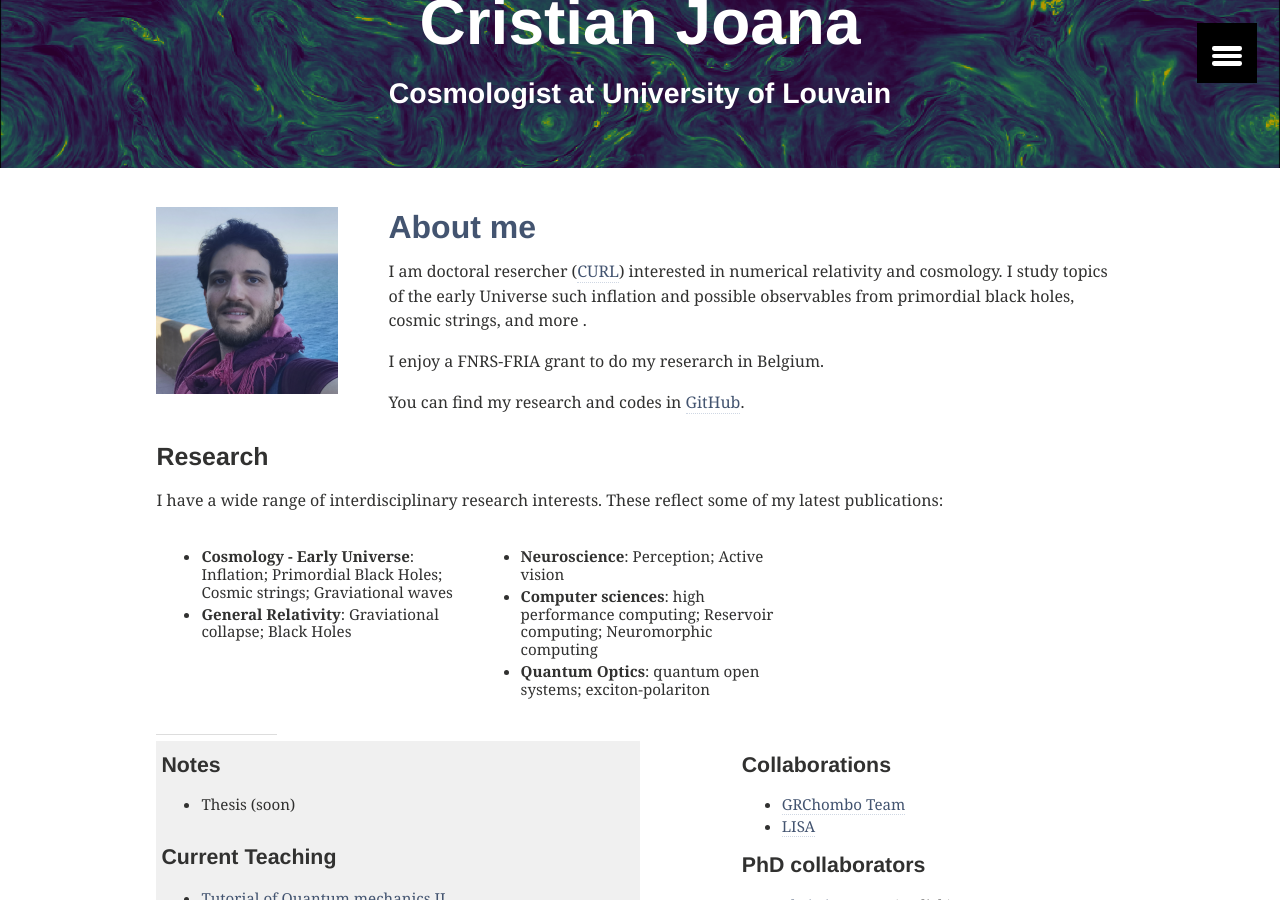
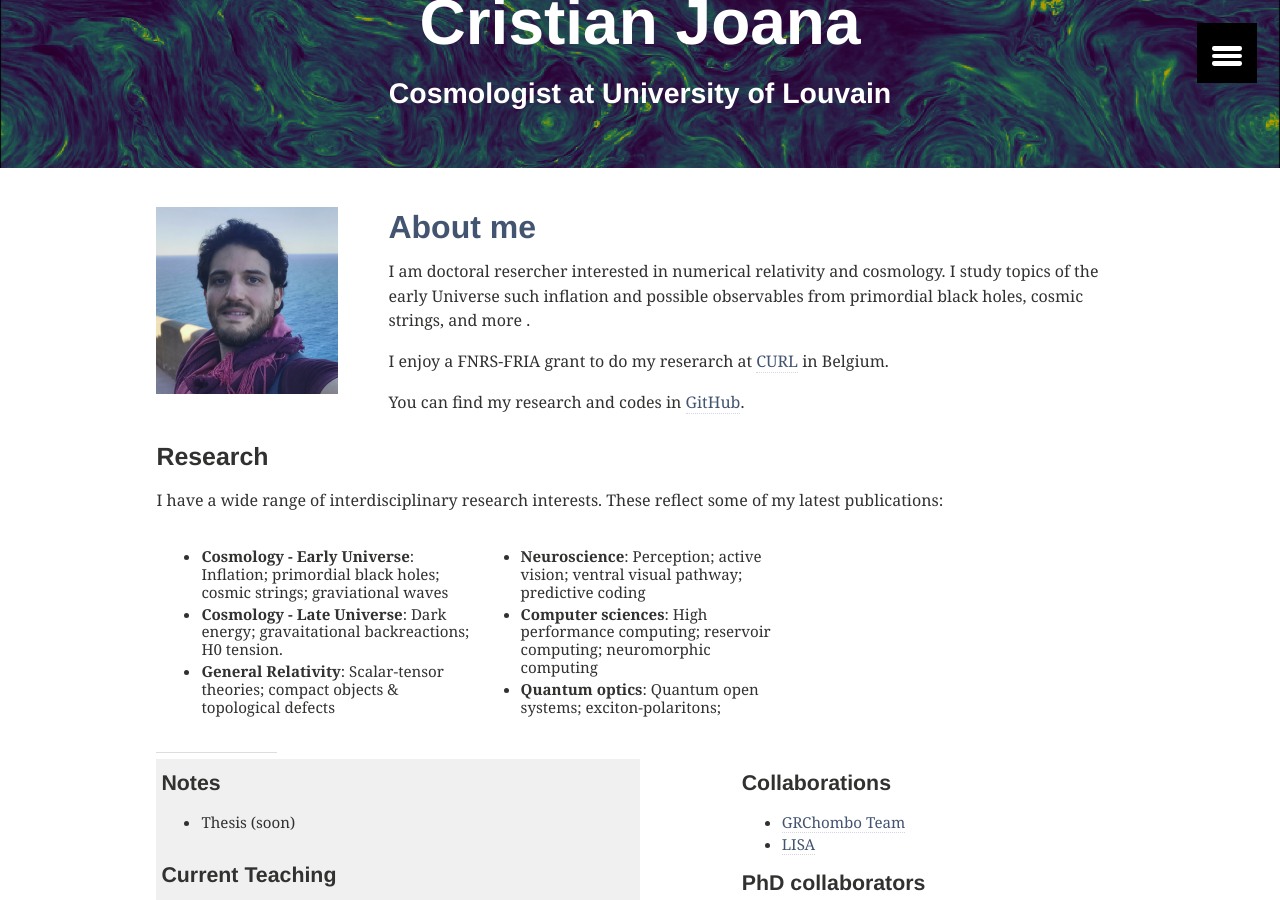
Before and after one commit to cjoana/cjoana.github.io, a Jekyll site: the page built from index.md, in a window 1280 px wide and 900 px high, scrolled down 202 px. Built offline with Jekyll 4.4.1, drawn with Linux system fonts in a browser that asks for light colours.

Commit message:
about update

```diff
--- a/index.md
+++ b/index.md
@@ -14,9 +14,9 @@ title: " "
 
 
 
-I am doctoral resercher ([CURL](https://curl.group)) interested in numerical relativity and cosmology. I study topics of the early Universe such inflation and possible observables from primordial black holes, cosmic strings, and more .
+I am doctoral resercher interested in numerical relativity and cosmology. I study topics of the early Universe such inflation and possible observables from primordial black holes, cosmic strings, and more .
 
-I enjoy a FNRS-FRIA grant to do my reserarch in Belgium.
+I enjoy a FNRS-FRIA grant to do my reserarch at [CURL](https://curl.group) in Belgium.
 
 You can find my research and codes in [GitHub](https://github.com/cjoana).
 
@@ -27,13 +27,14 @@ I have a wide range of interdisciplinary research interests. These reflect some
 
 <div class="inforow">
 <div class="infocolumn" markdown="block">
-- **Cosmology - Early Universe**: Inflation; Primordial Black Holes; Cosmic strings; Graviational waves
-- **General Relativity**: Graviational collapse; Black Holes
+- **Cosmology - Early Universe**: Inflation; primordial black holes; cosmic strings; graviational waves
+- **Cosmology - Late Universe**: Dark energy; gravaitational backreactions; H0 tension.
+- **General Relativity**: Scalar-tensor theories; compact objects & topological defects
 </div>
 <div class="infocolumn" markdown="block">
-- **Neuroscience**: Perception; Active vision
-- **Computer sciences**: high performance computing; Reservoir computing; Neuromorphic computing
-- **Quantum Optics**: quantum open systems; exciton-polariton
+- **Neuroscience**: Perception; active vision; ventral visual pathway; predictive coding
+- **Computer sciences**: High performance computing; reservoir computing; neuromorphic computing
+- **Quantum optics**: Quantum open systems; exciton-polaritons;
 
 </div>
 </div> <!-- /.inforow -->
@@ -68,7 +69,7 @@ I have a wide range of interdisciplinary research interests. These reflect some
 <h4 style="margin-top: 0.2em; margin-bottom: 0.0em;"> PhD collaborators </h4>
 
 
-- [Christian Keup](https://curl.group/members/chris.html) (Juelich)
+- [Christian Keup](https://www.fz-juelich.de/SharedDocs/Personen/INM/INM-6/EN/staff/Keup_Christian.html?nn=724694) (Juelich)
 
 
 <h4 style="margin-top: 0.2em; margin-bottom: 0.0em;"> Senior collaborators </h4>
```
